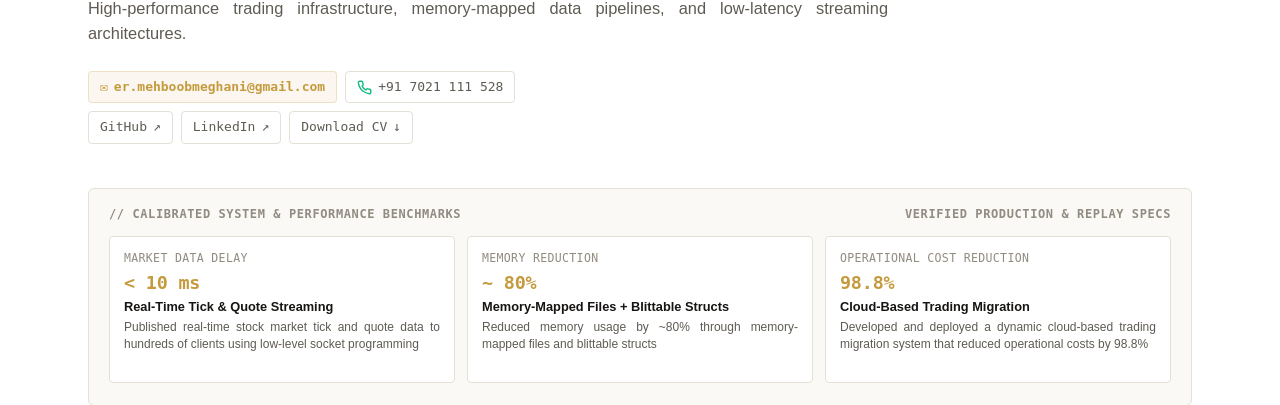
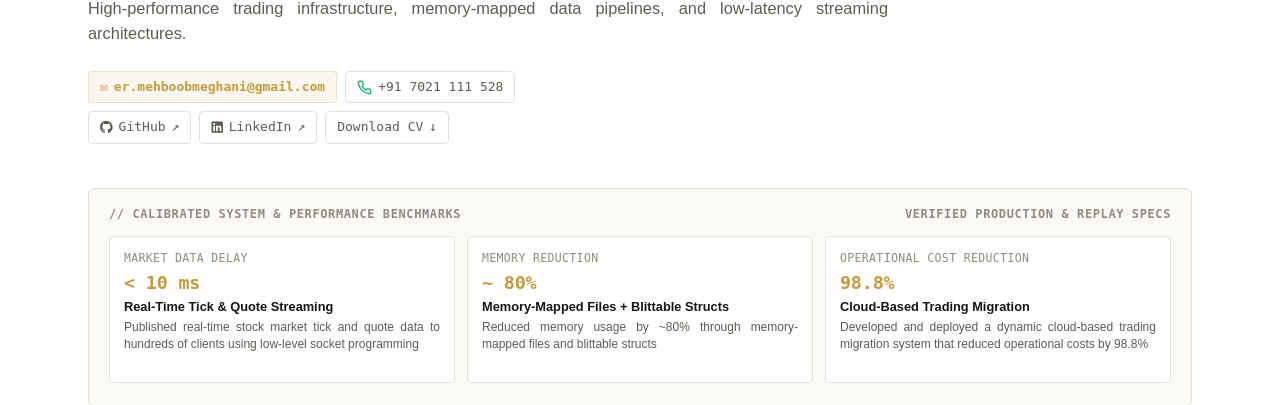
Before and after one commit to mehboob-dev/personal-portfolio, a Flask app: page / in a window 1280 px wide. Shown: the part 217-622 px from the top of the page. Run offline with Flask 3, Linux system fonts and the light colour scheme; some libraries are stand-ins or nearby versions; some web fonts are replaced.

Commit message:
Add Font Awesome icons to social links
Insert Font Awesome brand icons for GitHub and LinkedIn into social links across the site. Updated app/templates/base.html (footer) and app/templates/public/home.html (masthead, contact/verified networks buttons) to include <i class="fa-brands fa-github"></i> and <i class="fa-brands fa-linkedin"></i>. Also added an entry to docs/changelog.md documenting the change. No functional behavior altered — purely presentational.

```diff
--- a/app/templates/base.html
+++ b/app/templates/base.html
@@ -72,8 +72,8 @@
         <div class="footer-links">
           <a href="#systems">Top ↑</a>
           {% if site.identity.links %}
-          <a href="{{ site.identity.links.github }}" target="_blank" rel="noopener">GitHub ↗</a>
-          <a href="{{ site.identity.links.linkedin }}" target="_blank" rel="noopener">LinkedIn ↗</a>
+          <a href="{{ site.identity.links.github }}" target="_blank" rel="noopener"><i class="fa-brands fa-github"></i> GitHub ↗</a>
+          <a href="{{ site.identity.links.linkedin }}" target="_blank" rel="noopener"><i class="fa-brands fa-linkedin"></i> LinkedIn ↗</a>
           {% endif %}
           {% if current_user.is_authenticated %}
           <a href="{{ url_for('admin.dashboard') }}">Admin</a>
--- a/app/templates/public/home.html
+++ b/app/templates/public/home.html
@@ -35,10 +35,10 @@
         <div class="channel-row">
           {% if site.identity.links %}
           <a class="channel-link" href="{{ site.identity.links.github }}" target="_blank" rel="noopener">
-            <span>GitHub</span> <span>↗</span>
+            <i class="fa-brands fa-github"></i> <span>GitHub</span> <span>↗</span>
           </a>
           <a class="channel-link" href="{{ site.identity.links.linkedin }}" target="_blank" rel="noopener">
-            <span>LinkedIn</span> <span>↗</span>
+            <i class="fa-brands fa-linkedin"></i> <span>LinkedIn</span> <span>↗</span>
           </a>
           {% endif %}
           <a class="channel-link" href="{{ url_for('static', filename='resume/' + site.identity.resume) }}" download>
@@ -362,8 +362,8 @@
           <span class="channel-label">Verified Networks</span>
           <div class="tag-list" style="margin-top: 6px;">
             {% if site.identity.links %}
-            <a class="btn btn-sm" href="{{ site.identity.links.github }}" target="_blank" rel="noopener">GitHub ↗</a>
-            <a class="btn btn-sm" href="{{ site.identity.links.linkedin }}" target="_blank" rel="noopener">LinkedIn ↗</a>
+            <a class="btn btn-sm" href="{{ site.identity.links.github }}" target="_blank" rel="noopener"><i class="fa-brands fa-github"></i> GitHub ↗</a>
+            <a class="btn btn-sm" href="{{ site.identity.links.linkedin }}" target="_blank" rel="noopener"><i class="fa-brands fa-linkedin"></i> LinkedIn ↗</a>
             {% endif %}
             <a class="btn btn-sm" href="{{ url_for('static', filename='resume/' + site.identity.resume) }}" download>Full CV ↓</a>
           </div>
```
Also changed, not shown: docs/changelog.md.
